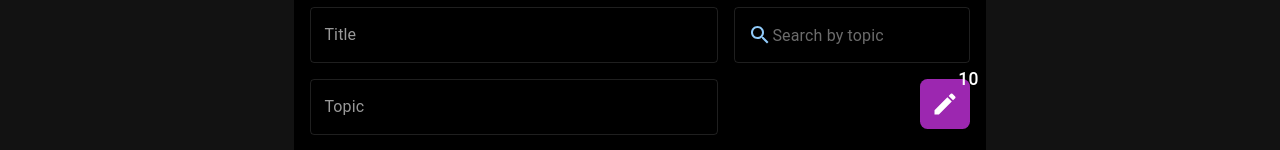
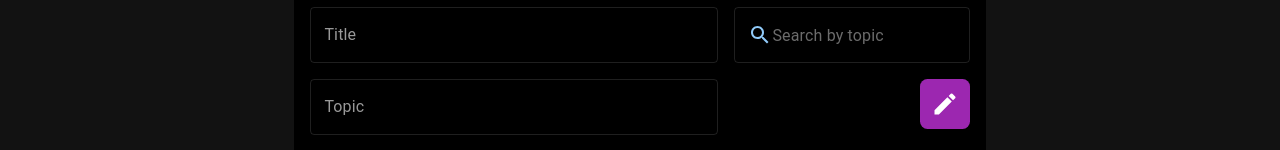
Before and after one commit to Nic-DC/Mate, a React (Create React App) app in the folder client/: page /journal in a window 1280 px wide. Shown: the part 153-303 px from the top of the page. Built offline with nearby package versions, Linux system fonts and the light colour scheme; no server answers.

Commit message:
entries count

```diff
--- a/client/src/components/Entries.jsx
+++ b/client/src/components/Entries.jsx
@@ -2,7 +2,7 @@ import Stack from "@mui/material/Stack";
 import Badge from "@mui/material/Badge";
 import CreateIcon from "@mui/icons-material/Create";
 import { Button } from "@mui/material";
-import { useState } from "react";
+import { useEffect, useState } from "react";
 
 import { styled } from "@mui/system";
 
@@ -17,8 +17,34 @@ const StyledBadge = styled(Badge)({
   },
 });
 
-const Entries = () => {
-  const [countEntries, setCountEntries] = useState(null);
+const Entries = ({ count }) => {
+  const [fetchedJournals, setFetchedJournals] = useState([]);
+
+  console.log("COUNT in ENTRIES: ", count);
+
+  const fetchJournalEntries = async () => {
+    const endpoint = `http://localhost:3009/journals`;
+    try {
+      const response = await fetch(endpoint);
+
+      if (!response.ok) {
+        throw new Error(`Network response not ok. Failed to fetch users`);
+      }
+
+      const journals = await response.json();
+      setFetchedJournals(journals);
+    } catch (error) {
+      console.log(error);
+    }
+  };
+
+  useEffect(() => {
+    fetchJournalEntries();
+  }, []);
+
+  useEffect(() => {
+    fetchJournalEntries();
+  }, [count]);
 
   return (
     <Button
@@ -36,7 +62,7 @@ const Entries = () => {
         },
       }}
     >
-      <StyledBadge badgeContent={10}>
+      <StyledBadge badgeContent={fetchedJournals.length}>
         <CreateIcon sx={{ fontSize: "200%" }} />
       </StyledBadge>
     </Button>
--- a/client/src/components/pages/Journal.jsx
+++ b/client/src/components/pages/Journal.jsx
@@ -59,8 +59,11 @@ const Journal = () => {
     content: "",
   });
 
+  const [count, setCount] = useState(0);
+  //const [isCreated, setIsCreated] = useState(false);
   const [successMessage, setSuccessMessage] = useState("");
   const [errorMessage, setErrorMessage] = useState("");
+  console.log("COUNT in JOURNAL: ", count);
 
   const handleChange = (event) => {
     setFormData({
@@ -87,7 +90,7 @@ const Journal = () => {
       }
 
       console.log("POST journal successfull!");
-
+      setCount(count + 1);
       setFormData({
         title: "",
         topic: "",
@@ -156,7 +159,7 @@ const Journal = () => {
         </Box>
         <Box sx={{ width: "40%", display: "flex", flexDirection: "column", alignItems: "flex-end" }}>
           <Search />
-          <Entries />
+          <Entries count={count} />
         </Box>
       </Box>
     </ThemeProvider>
```
Also changed, not shown: 1 other file (tests, documents, lock files or other folders).
